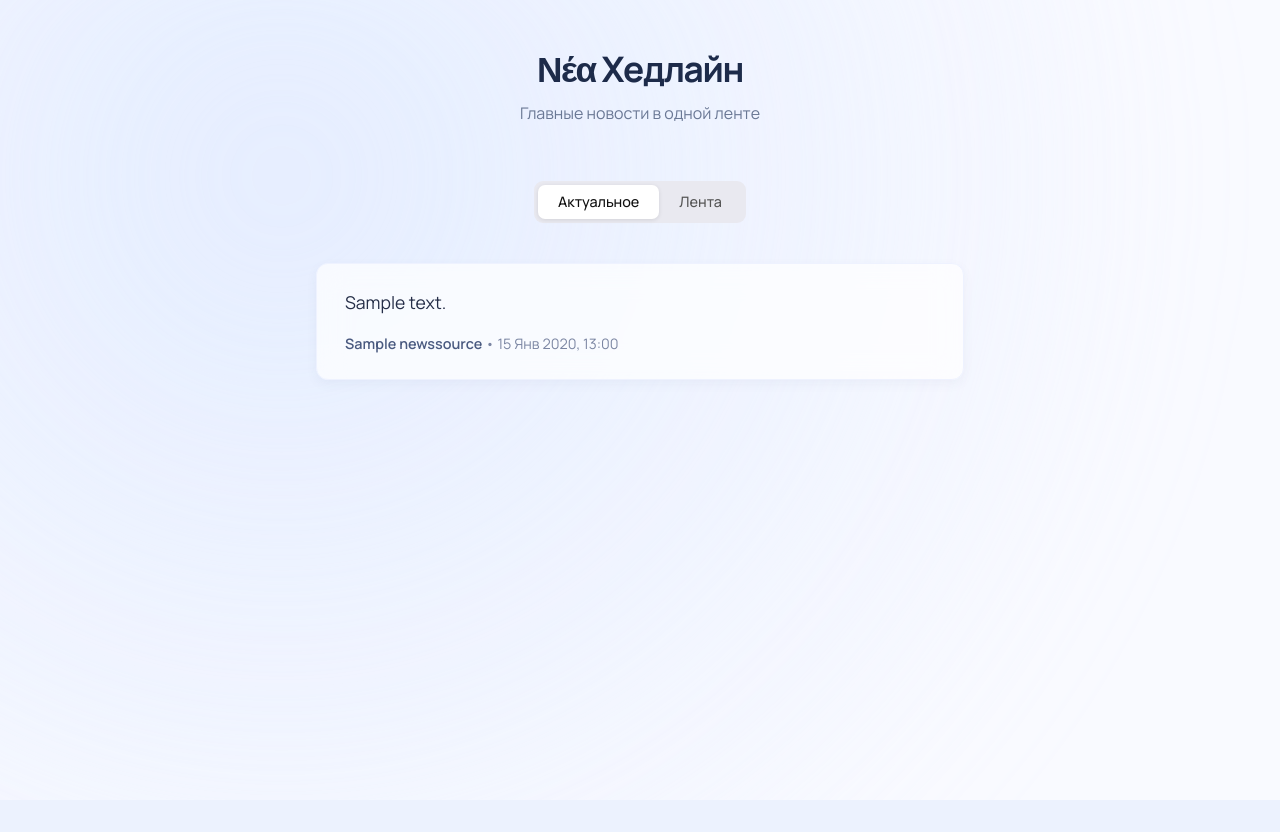
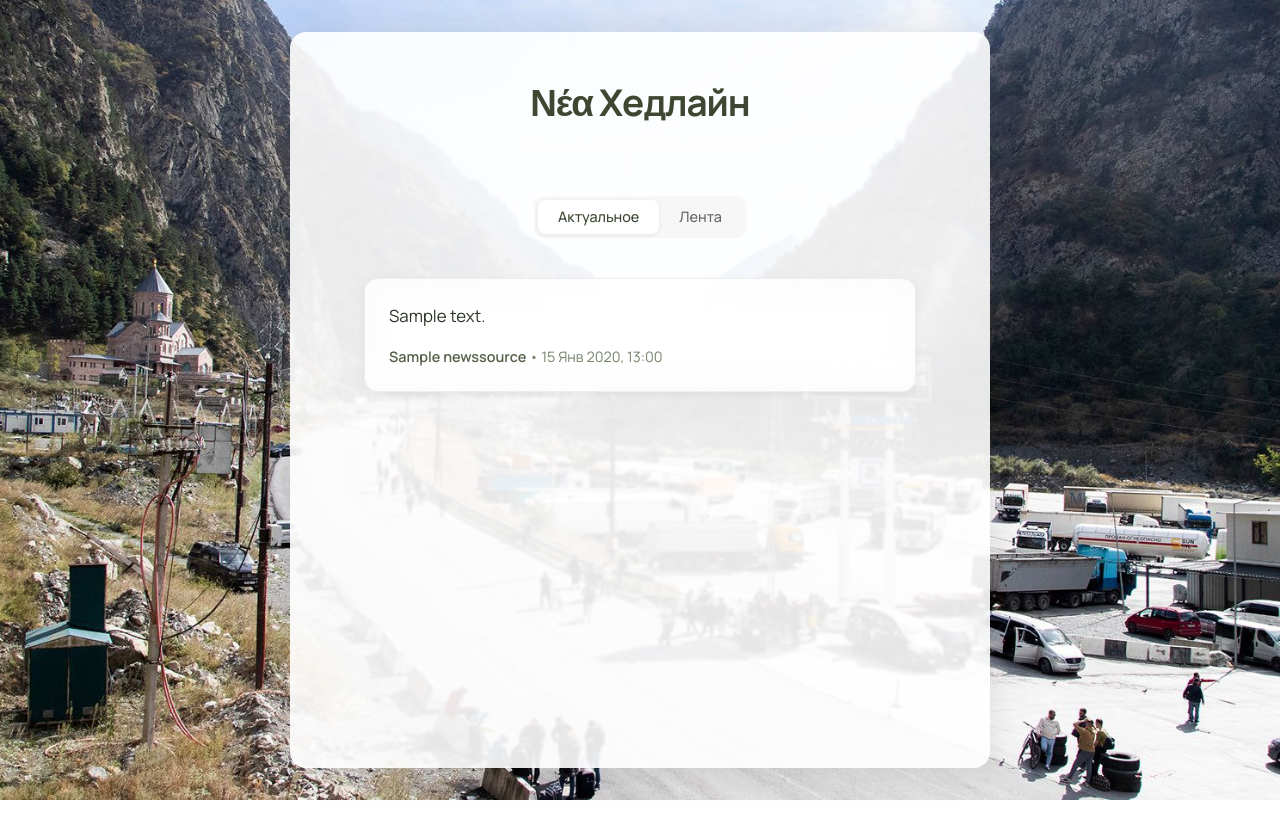
Before and after one commit to give-me-goodness/cringovoe_nazvanie, a Django app: page / in a window 1280 px wide. Before the commit the page ends 800 px from the top, so only its background shows below. Run offline with Django 4.2, Linux system fonts and the light colour scheme; tables that the repository leaves empty hold one stand-in row (values such as "Sample post"); some libraries are stand-ins or nearby versions.

Commit message:
Прозрачные окна над фото

```diff
--- a/newsagg/aggregator/static/aggregator/css/site.css
+++ b/newsagg/aggregator/static/aggregator/css/site.css
@@ -1,94 +1,115 @@
 /*
  * Новый дизайн для "Νέα Хедлайн"
  * Шрифт: Manrope
- * Палитра: Светлая, воздушная с акцентным градиентом
+ * Палитра: Природная, МАКСИМАЛЬНО СВЕТЛАЯ/БЕЛАЯ
  */
-
 /* --- ОБЩИЕ СТИЛИ --- */
+/* --- БАЗА --- */
 body {
   font-family: 'Manrope', sans-serif;
-  color: #1a1a1a;
-  background-color: #f9faff;
+  color: #3D4732;
   min-height: 100vh;
   overflow-x: hidden;
-  position: relative;
+  margin: 0;
+  padding: 0;
 }
 
+/* --- ФОН С ФОТО (замена градиента) --- */
 .gradient-bg {
   position: fixed;
-  top: -20%;
-  left: -20%;
-  width: 140%;
-  height: 140%;
-  background: radial-gradient(circle at 30% 30%, #dbe7ff 0%, rgba(255, 255, 255, 0) 60%);
-  z-index: -1;
-  filter: blur(80px);
-  opacity: 0.7;
+  inset: 0;
+  //background-image: url("/static/images/South-Caucasus.jpg");
+  background-size: cover;
+  background-position: center;
+  background-attachment: fixed;
+  background-repeat: no-repeat;
+  z-index: -2;
+  /* Лёгкий тёмный overlay для всей страницы (чтобы текст не сливался) */
+  //background-color: rgba(0, 0, 0, 0.5); /* Прозрачность — подкорректируй под фото */
+  /*!* Fallback на старый градиент, если фото не загрузится *!*/
+  /*background: linear-gradient(135deg, rgba(220, 235, 255, 0.6), rgba(255, 240, 245, 0.6), rgba(245, 245, 255, 0.6)),*/
+  /*            url("/static/images/South-Caucasus.jpg");*/
+}
+
+/* --- ПОЛУПРОЗРАЧНАЯ КОЛОНКА --- */
+.content-overlay {
+  max-width: 700px;
+  margin: 4vh auto;
+  background: rgba(255, 255, 255, 0.9);
+  backdrop-filter: blur(1px);
+  box-shadow: 0 0 40px rgba(0, 0, 0, 0.1);
+  border-radius: 16px;
+  padding-bottom: 5rem;
+  min-height: calc(100vh - 8vh);
 }
 
 /* --- ШАПКА И ЛОГОТИП --- */
+/* --- ХЕДЕР --- */
+.site-header {
+  text-align: center;
+  padding-top: 3rem;
+  padding-bottom: 2rem;
+}
+
 .site-header .logo {
   font-weight: 700;
-  font-size: 2.2rem;
-  letter-spacing: -0.04em;
-  color: #1d2b4a;
-  position: relative;
-  display: inline-block;
+  font-size: 2.3rem;
+  letter-spacing: -0.03em;
+  color: #3D4732;
+  //position: relative;
+  //display: inline-block;
 }
 
 .site-header .tagline {
   font-size: 1rem;
-  color: #6a7895;
-  margin-top: 0.2rem;
+  color: #ffffff;
+  margin-top: 0.3rem;
 }
 
-/* --- ОСНОВНАЯ КОЛОНКА --- */
+/* --- ЛЕНТА --- */
 .feed-container {
-  max-width: 680px;
-  margin: 1rem auto;
-  padding: 0 1rem 5rem;
+  max-width: 600px;
+  margin: 0 auto;
+  padding: 0 1.5rem;
 }
 
 /* --- ЛЕНТА И КАРТОЧКИ НОВОСТЕЙ --- */
 .news-feed {
   display: flex;
   flex-direction: column;
-  gap: 1.25rem;
+  gap: 1.2rem;
 }
 
 .news-card {
-  background: rgba(255, 255, 255, 0.7);
+  background: #ffffffb5;
   backdrop-filter: blur(15px);
-  border-radius: 12px;
-  padding: 1.5rem 1.75rem;
-  border: 1px solid #eef2ff;
-  box-shadow: 0 4px 12px rgba(60, 80, 120, 0.05);
-  transition: transform 0.25s ease-out, box-shadow 0.25s ease-out, border-color 0.25s ease-out;
-  cursor: pointer;
+  border-radius: 14px;
+  padding: 1.5rem;
+  border: 1px solid #eee;
+  transition: all 0.25s ease;
+  box-shadow: 0 3px 10px rgba(0,0,0,0.05);
 }
 
 .news-card:hover {
-  transform: translateY(-5px);
-  box-shadow: 0 12px 24px rgba(60, 80, 120, 0.1);
-  border-color: #d8e0ff;
+  transform: translateY(-4px);
+  box-shadow: 0 6px 20px rgba(0,0,0,0.1);
 }
 
 .news-card .summary p {
-  font-size: 1.1rem;
-  line-height: 1.65;
-  color: #252e48;
+  font-size: 1.05rem;
+  line-height: 1.6;
   margin: 0;
+  color: #2c3427;
 }
 
 .news-card .meta {
-  display: block;
   margin-top: 1rem;
   font-size: 0.9rem;
-  color: #7b86a3;
+  color: #76836b;
 }
 
 .news-card .meta strong {
-  color: #4a5a80;
+  color: #556049;
   font-weight: 600;
 }
 
@@ -153,57 +171,52 @@ body {
   width: 6px;
 }
 ::-webkit-scrollbar-track {
-  background: #f1f1f1;
+  background: #fcfcfc;
 }
 ::-webkit-scrollbar-thumb {
-  background: #d1d9ff;
-  border-radius: 10px;
-}
-::-webkit-scrollbar-thumb:hover {
-  background: #b7c4fa;
+  background: #bbb;
+  border-radius: 3px;
 }
 
-/* --- АДАПТИВНОСТЬ (Темная тема) --- */
+::-webkit-scrollbar-thumb:hover {
+  background: #CCCCCC;
+}
+
+/*!* --- АДАПТИВНОСТЬ (Темная тема) --- *!*/
+/* --- ТЁМНАЯ ТЕМА --- */
 @media (prefers-color-scheme: dark) {
   body {
-    color: #e5e5e5;
-    background-color: #12141a;
+    color: #E8EEDF;
   }
 
-  .gradient-bg {
-    background: radial-gradient(circle at 30% 30%, #1a233b 0%, rgba(18, 20, 26, 0) 60%);
-    opacity: 0.8;
+  .content-overlay {
+    background: rgba(25, 30, 20, 0.6);
+    box-shadow: 0 0 40px rgba(0, 0, 0, 0.4);
   }
 
-  .site-header .logo { color: #f0f4ff; }
-  .site-header .tagline { color: #8a99b8; }
+  .site-header .logo {
+    color: #F7F7F0;
+  }
 
   .news-card {
-    background: rgba(30, 34, 48, 0.7);
-    border-color: #2a2f42;
+    background: rgba(45, 55, 38, 0.7);
+    border-color: #405035;
   }
 
-  .news-card:hover {
-    border-color: #4a526e;
+  .news-card .summary p {
+    color: #E8EEDF;
   }
 
-  .news-card .summary p { color: #e1e7f5; }
-  .news-card .meta { color: #8591b0; }
-  .news-card .meta strong { color: #aeb9d8; }
-
-  .modal-content {
-    background-color: #1c202a;
-    box-shadow: 0 10px 40px rgba(0,0,0,0.3);
+  .news-card .meta {
+    color: #A8B899;
   }
 
-  .btn-close { filter: invert(1); }
-
-  .news-full h2 { color: #f0f4ff; }
-  .news-full .meta { color: #8a99b8; }
-  .news-full .content { color: #c4cde0; }
+  .read-more {
+    background: linear-gradient(90deg, #A7BF8A, #93A87D);
+  }
 }
 
-/* --- СТИЛИ ДЛЯ ПЕРЕКЛЮЧАТЕЛЯ ВКЛАДОК (SEGMENTED CONTROL) --- */
+/*!* --- СТИЛИ ДЛЯ ПЕРЕКЛЮЧАТЕЛЯ ВКЛАДОК (SEGMENTED CONTROL) --- *!*/
 .segmented-control-container {
   display: flex;
   justify-content: center;
@@ -213,7 +226,7 @@ body {
 .segmented-control {
   display: flex;
   padding: 4px;
-  background-color: #e9e9f0;
+  background-color: #F7F7F7; /* Очень светлый серый фон */
   border-radius: 9px;
   width: auto;
   user-select: none;
@@ -224,24 +237,24 @@ body {
   text-decoration: none;
   font-size: 0.9rem;
   font-weight: 500;
-  color: #555;
+  color: #666;
   border-radius: 7px;
   transition: background-color 0.3s ease, color 0.3s ease, box-shadow 0.3s ease;
 }
 
 .segmented-control a.active {
-  background-color: #ffffff;
-  color: #111;
-  box-shadow: 0 1px 4px rgba(0, 0, 0, 0.1);
+  background-color: #FFFFFF; /* Чистый белый активный элемент */
+  color: #3D4732;
+  box-shadow: 0 1px 4px rgba(0, 0, 0, 0.08);
 }
 
 /* --- СТИЛИ ДЛЯ ВКЛАДОК И ФИЛЬТРА --- */
 .tab-pane {
-  display: none; /* Скрываем все вкладки по умолчанию */
+  display: none;
 }
 
 .tab-pane.active {
-  display: block; /* Показываем только активную */
+  display: block;
 }
 
 .filter-bar {
--- a/newsagg/templates/base.html
+++ b/newsagg/templates/base.html
@@ -66,8 +66,11 @@
       });
     </script>
   <body>
+    <!-- ФОН -->
     <div class="gradient-bg"></div>
 
+    <!-- ПОЛУПРОЗРАЧНАЯ КОЛОНКА -->
+    <div class="content-overlay">
       <header class="site-header text-center pt-5 pb-4">
         <h1 class="logo">Νέα Хедлайн</h1>
         <p class="tagline">Главные новости в одной ленте</p>
@@ -76,6 +79,22 @@
       <main class="feed-container">
         {% block content %}{% endblock %}
       </main>
+    </div>
+
+    <script>
+      document.addEventListener('DOMContentLoaded', () => {
+        const images = [
+          "{% static 'images/Commercial-Sea-Port-in-the-Pacific-city-of-Vladivostok.jpg' %}",
+          "{% static 'images/GettyImages-2162291024-1-2048x1365.jpeg' %}",
+          "{% static 'images/Oil-production-in-the-Republic-of-Tatarstan.jpg' %}",
+          "{% static 'images/Russia-Putin.jpg' %}",
+          "{% static 'images/Russia-Ukraine-War-Poland.jpg' %}",
+          "{% static 'images/South-Caucasus.jpg' %}"
+        ];
+        const randomImage = images[Math.floor(Math.random() * images.length)];
+        document.querySelector('.gradient-bg').style.backgroundImage = `url('${randomImage}')`;
+      });
+    </script>
 
     <script src="https://cdn.jsdelivr.net/npm/bootstrap@5.3.2/dist/js/bootstrap.bundle.min.js"></script>
   </body>
```
Also changed, not shown: other parts of newsagg/aggregator/static/aggregator/css/site.css (+15 -18 lines), newsagg/newsagg/settings.py (+5 -2 lines), identifier.sqlite (added), newsagg/static/images/Commercial-Sea-Port-in-the-Pacific-city-of-Vladivostok.jpg (added), newsagg/static/images/GettyImages-2162291024-1-2048x1365.jpeg (added), newsagg/static/images/Oil-production-in-the-Republic-of-Tatarstan.jpg (added), newsagg/static/images/Russia-Putin.jpg (added), newsagg/static/images/Russia-Ukraine-War-Poland.jpg (added), newsagg/static/images/South-Caucasus.jpg (added). Lines whose indentation alone changed are shown as unchanged.
